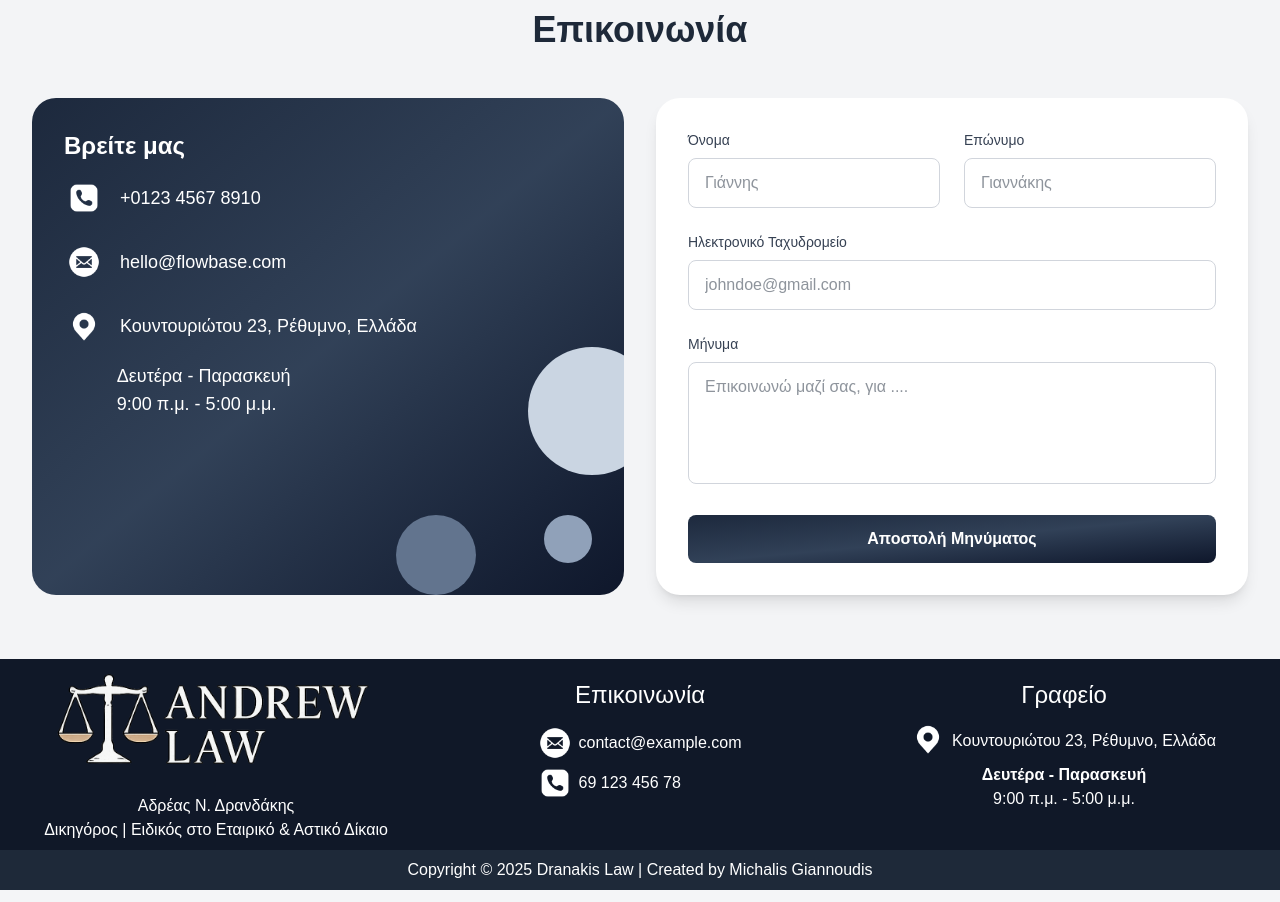
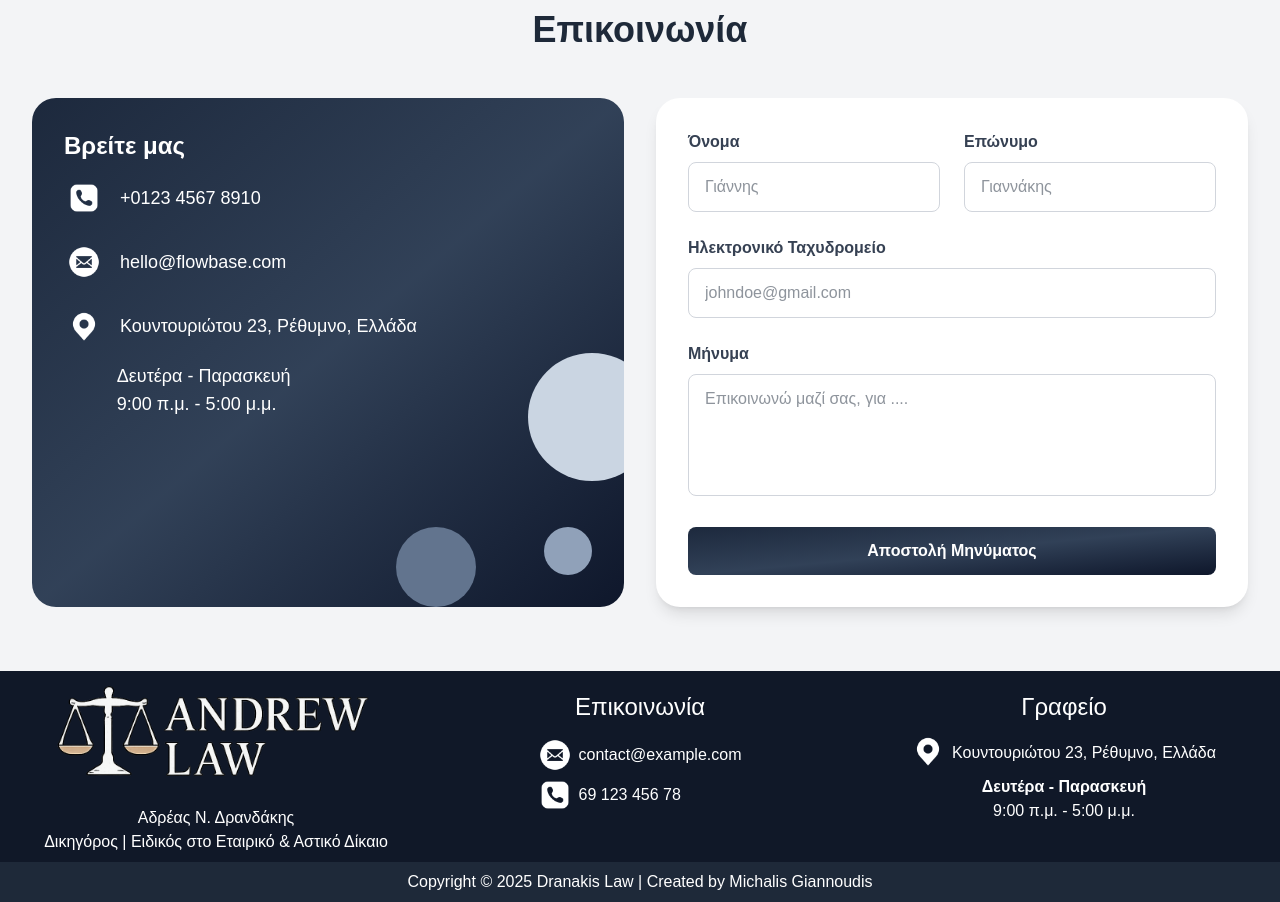
Before and after one commit to MichalisGiannoudis/ProjectDrew, a Next.js app: page / in a window 1280 px wide. Shown: the part 2400-3302 px from the top of the page. Built offline with nearby package versions, Linux system fonts and the light colour scheme.

Commit message:
changed font size in contact page

```diff
--- a/src/components/contact.component.tsx
+++ b/src/components/contact.component.tsx
@@ -114,7 +114,7 @@ export const Contact = () => {
               <form onSubmit={onEmailSend} className="space-y-6">
                 <div className="grid grid-cols-1 md:grid-cols-2 gap-6">
                   <div>
-                    <label className="block text-sm font-medium text-gray-700 mb-2">{contactNameLabel}</label>
+                    <label className="block text-base font-bold text-gray-700 mb-2">{contactNameLabel}</label>
                     <input
                       type="text"
                       name="firstName"
@@ -124,7 +124,7 @@ export const Contact = () => {
                     />
                   </div>
                   <div>
-                    <label className="block text-sm font-medium text-gray-700 mb-2">{contactSurnNameLabel}</label>
+                    <label className="block text-base font-bold text-gray-700 mb-2">{contactSurnNameLabel}</label>
                     <input
                       type="text"
                       name="lastName"
@@ -137,7 +137,7 @@ export const Contact = () => {
 
                 <div className="grid grid-cols-1 gap-6">
                   <div>
-                    <label className="block text-sm font-medium text-gray-700 mb-2">{contactEmailLabel}</label>
+                    <label className="block text-base font-bold text-gray-700 mb-2">{contactEmailLabel}</label>
                     <input
                       type="email"
                       name="email"
@@ -150,7 +150,7 @@ export const Contact = () => {
                 </div>
 
                 <div>
-                  <label className="block text-sm font-medium text-gray-700 mb-2">{contactMessageLabel}</label>
+                  <label className="block text-base font-bold text-gray-700 mb-2">{contactMessageLabel}</label>
                   <textarea
                     name="message"
                     required
```
